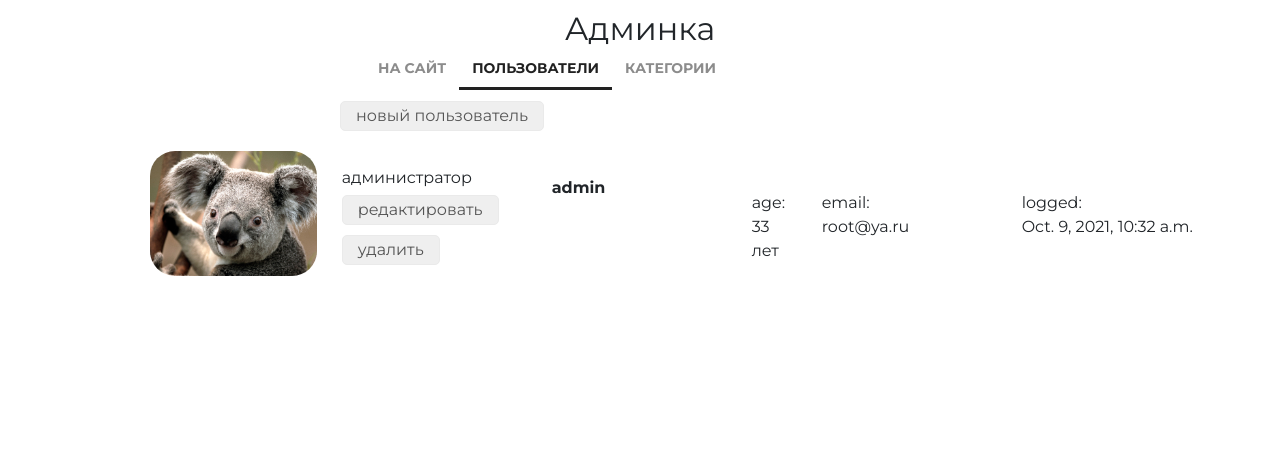
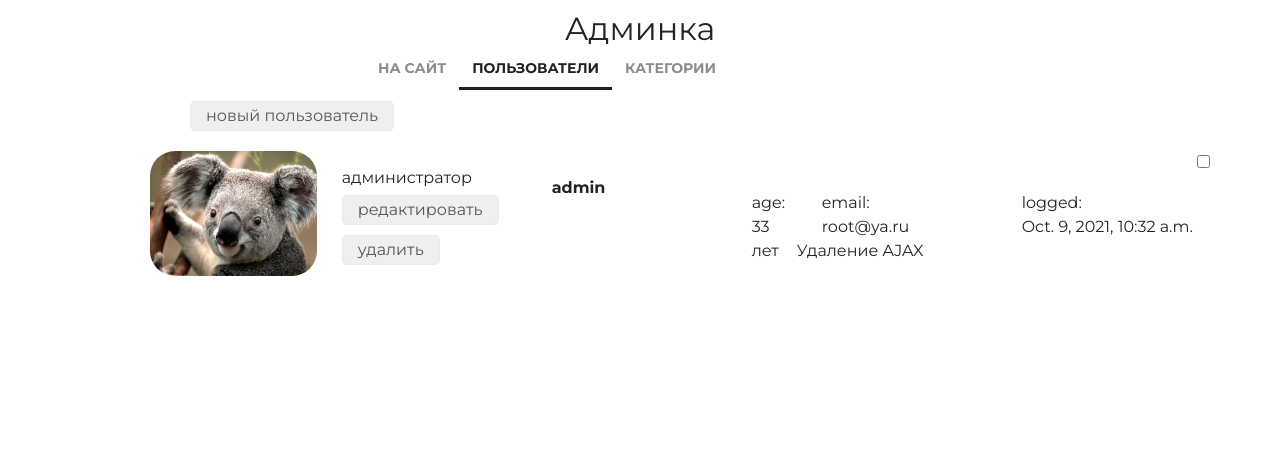
Before and after one commit to spaIpeen/geekshop, a Django app: page /admin/users/read/ in a window 1280 px wide. Shown: the top 457 px of the page. Run offline with Django 3.2, Linux system fonts and the light colour scheme; a user stored in the database is signed in; data comes from the database, SQL or seed files in the repository; some libraries are stand-ins or nearby versions.

Commit message:
lesson_7. AJAX for deleting users and categories

```diff
--- a/adminapp/templates/adminapp/base.html
+++ b/adminapp/templates/adminapp/base.html
@@ -18,6 +18,9 @@
     {% endblock %}
 
     {% block js %}
+    <script src="{% static 'js/jquery-3.5.1.min.js' %}"></script>
+    <script src="{% static 'js/admin_user_delete.js' %}"></script>
+    <script src="{% static 'js/admin_categories_delete.js' %}"></script>
     {% endblock %}
 
 </head>
--- /dev/null
+++ b/adminapp/templates/adminapp/includes/inc_users_list.html
@@ -0,0 +1,47 @@
+{% for object in objects %}
+    <div class="user_record {% if not object.is_active %}not_active{% endif %}">
+        <img src="{{ media_url }}{{ object.avatar|default:'users_avatars/Koala.jpg' }}" alt="{{ object.username }}">
+        <div class="user_role">
+            {% if object.is_superuser %}администратор{% else %}пользователь{% endif %}
+            <button>
+                <a href="{% url 'admin:user_update' object.pk %}">редактировать</a>
+            </button>
+            <button>
+                <a href="{% url 'admin:user_delete' object.pk %}">удалить</a>
+            </button>
+        </div>
+        <div class="user_name">
+            <p>
+                <strong>{{ object.username }}</strong>
+            </p>
+            <p>
+                {% if object.first_name %}
+                <b>{{ object.first_name|title }}</b>
+                {% if object.last_name %}
+                <p>{{ object.last_name|title }}</p>
+                {% endif %}
+                {% endif %}
+            </p>
+        </div>
+        <div class="user_age">
+            age:<br>
+            {{ object.age }} лет
+        </div>
+        <div class="user_email">
+            email:<br>
+            {{ object.email }}
+        </div>
+        <div class="user_lastlogin">
+            logged:<br>
+            {{ object.last_login }}
+        </div>
+        <div class="input-checkbox">
+            {% if not object.is_active %}
+                <input type="checkbox" name="{{ object.pk }}" checked>
+            {% else %}
+                <input type="checkbox" name="{{ object.pk }}">
+            {% endif %}
+            <label>Удаление AJAX</label>
+        </div>
+    </div>
+{% endfor %}
--- a/adminapp/templates/adminapp/users.html
+++ b/adminapp/templates/adminapp/users.html
@@ -3,48 +3,11 @@
 
 
 {% block content %}
-<div class="users_list">
+<div class="admin_bottom_new_item">
     <button class="new_user">
         <a href="{% url 'admin:user_create' %}">новый пользователь</a>
-    </button>
-    {% for object in objects %}
-    <div class="user_record {% if not object.is_active %}not_active{% endif %}">
-        <img src="{{ media_url }}{{ object.avatar|default:'users_avatars/Koala.jpg' }}" alt="{{ object.username }}">
-        <div class="user_role">
-            {% if object.is_superuser %}администратор{% else %}пользователь{% endif %}
-            <button>
-                <a href="{% url 'admin:user_update' object.pk %}">редактировать</a>
-            </button>
-            <button>
-                <a href="{% url 'admin:user_delete' object.pk %}">удалить</a>
-            </button>
-        </div>
-        <div class="user_name">
-            <p>
-                <strong>{{ object.username }}</strong>
-            </p>
-            <p>
-                {% if object.first_name %}
-                <b>{{ object.first_name|title }}</b>
-                {% if object.last_name %}
-                <p>{{ object.last_name|title }}</p>
-                {% endif %}
-                {% endif %}
-            </p>
-        </div>
-        <div class="user_age">
-            age:<br>
-            {{ object.age }} лет
-        </div>
-        <div class="user_email">
-            email:<br>
-            {{ object.email }}
-        </div>
-        <div class="user_lastlogin">
-            logged:<br>
-            {{ object.last_login }}
-        </div>
-    </div>
-    {% endfor %}
+    </button></div>
+<div class="users_list">
+    {% include 'adminapp/includes/inc_users_list.html' %}
 </div>
 {% endblock content %}
--- a/adminapp/views.py
+++ b/adminapp/views.py
@@ -7,6 +7,9 @@
 from authapp.forms import ShopUserRegisterForm
 from authapp.models import ShopUser
 from mainapp.models import Product, ProductCategory
+
+from django.http import JsonResponse
+from django.template.loader import render_to_string
 
 
 @user_passes_test(lambda u: u.is_superuser)
@@ -61,8 +64,21 @@
 @user_passes_test(lambda u: u.is_superuser)
 def user_delete(request, pk):
     title = "пользователи/удаление"
+    user = get_object_or_404(ShopUser, pk=pk)
+    users_list = ShopUser.objects.all().order_by("-is_active", "-is_superuser", "-is_staff", "username")
 
-    user = get_object_or_404(ShopUser, pk=pk)
+    if request.is_ajax():
+        print(f"{pk}")
+        user = ShopUser.objects.get(pk=int(pk))
+        if not user.is_active:
+            user.is_active = True
+            user.save()
+        else:
+            user.is_active = False
+            user.save()
+        content = {"objects": users_list, "media_url": settings.MEDIA_URL}
+        result = render_to_string("adminapp/includes/inc_users_list.html", content)
+        return JsonResponse({"result": result})
 
     if request.method == "POST":
         # user.delete()
@@ -122,8 +138,21 @@
 @user_passes_test(lambda u: u.is_superuser)
 def category_delete(request, pk):
     title = "категории/удаление"
+    category = get_object_or_404(ProductCategory, pk=pk)
+    category_list = ProductCategory.objects.all()
 
-    category = get_object_or_404(ProductCategory, pk=pk)
+    if request.is_ajax():
+        print(f"{pk}")
+        category = ProductCategory.objects.get(pk=int(pk))
+        if not category.is_active:
+            category.is_active = True
+            category.save()
+        else:
+            category.is_active = False
+            category.save()
+        content = {"objects": category_list, "media_url": settings.MEDIA_URL}
+        result = render_to_string("adminapp/includes/inc_categories_list.html", content)
+        return JsonResponse({"result": result})
 
     if request.method == "POST":
         category.is_active = False
--- a/static/css/style.css
+++ b/static/css/style.css
@@ -195,6 +195,23 @@ body {
     text-decoration: none;
 }
 
+.admin_bottom_new_item .new_category{
+    margin-left: 200px;
+}
+
+.admin_bottom_new_item button {
+    border: 1px solid #eaeaea;
+    border-radius: 5px;
+    height: 30px;
+    margin: 5px auto;
+    padding: 0 15px;
+}
+
+.admin_bottom_new_item a {
+    color: #555;
+    text-decoration: none;
+}
+
 .categories_list {
     margin-left: 150px;
 }
@@ -280,7 +297,7 @@ body {
     text-decoration: none;
 }
 
-.users_list .new_user {
+.admin_bottom_new_item .new_user {
     margin-left: 190px;
 }
 
--- /dev/null
+++ b/static/js/admin_categories_delete.js
@@ -0,0 +1,15 @@
+jQuery(document).ready(function () {
+    $('.categories_list').on('click', 'input[type="checkbox"]', function () {
+        let target_href = event.target;
+        if (target_href) {
+            $.ajax({
+                url: "/admin/categories/delete/" + target_href.name + "/",
+                success: function (data) {
+                    $('.categories_list').html(data.result);
+                    console.log('ajax done');
+                },
+            });
+        }
+        event.preventDefault();
+    });
+});
--- /dev/null
+++ b/static/js/admin_user_delete.js
@@ -0,0 +1,15 @@
+jQuery(document).ready(function () {
+    $('.users_list').on('click', 'input[type="checkbox"]', function () {
+        let target_href = event.target;
+        if (target_href) {
+            $.ajax({
+                url: "/admin/users/delete/" + target_href.name + "/",
+                success: function (data) {
+                    $('.users_list').html(data.result);
+                    console.log('ajax done');
+                },
+            });
+        }
+        event.preventDefault();
+    });
+});
```
Also changed, not shown: adminapp/templates/adminapp/categories.html (+6 -26 lines), adminapp/templates/adminapp/includes/inc_categories_list.html (added, +29 -0 lines).
